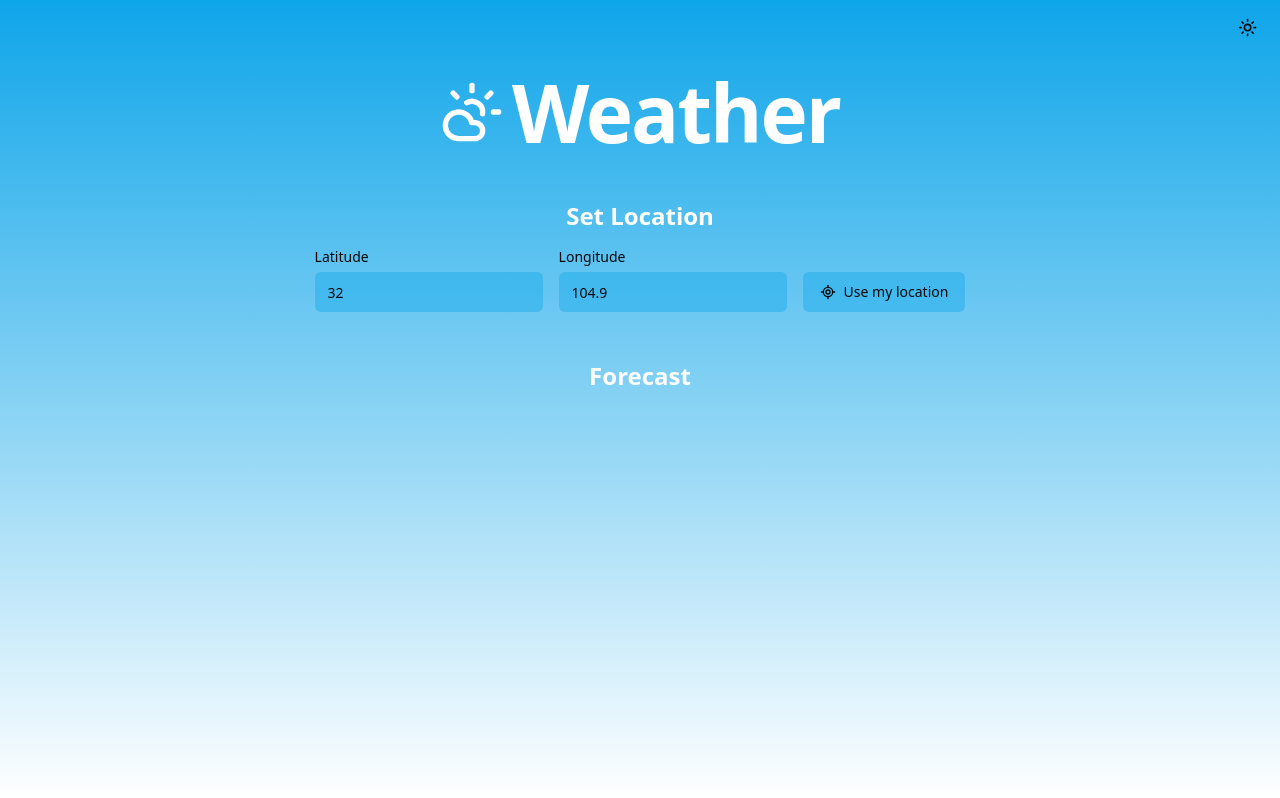
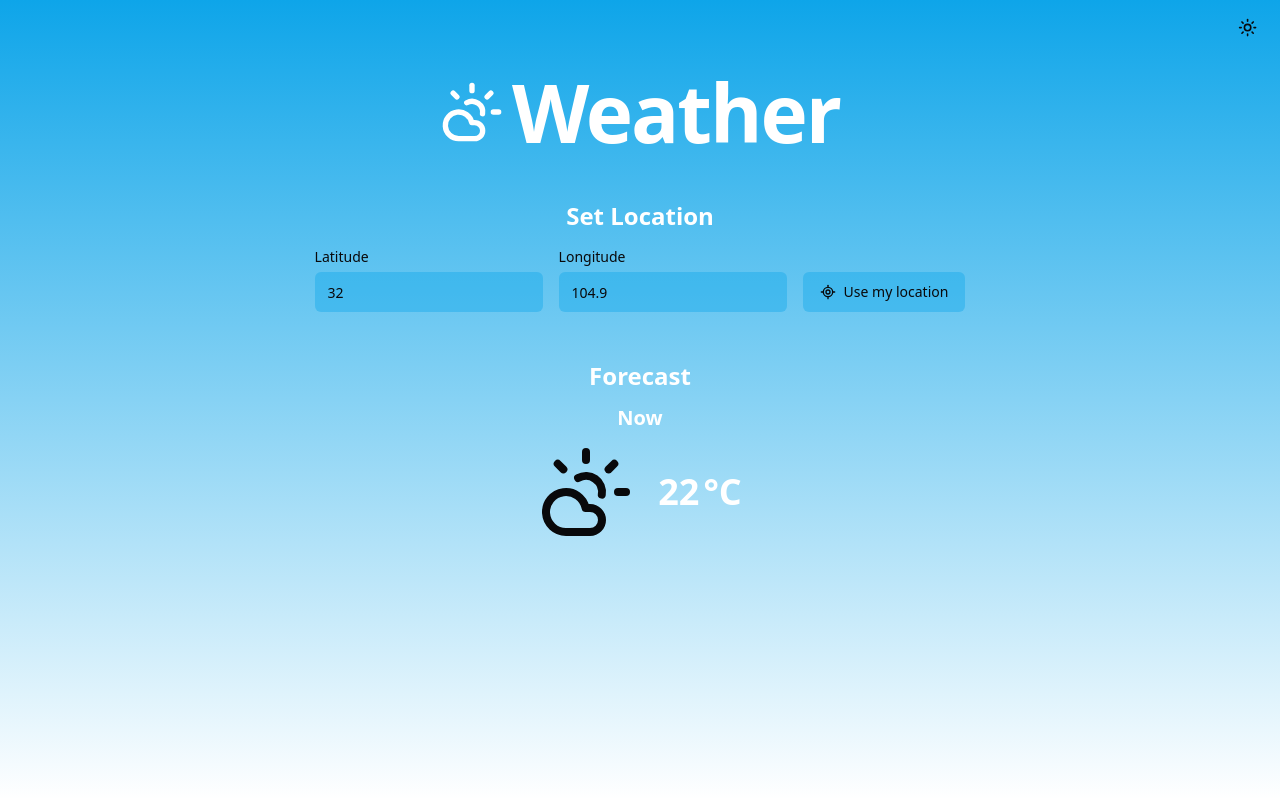
Before and after one commit to timmo001/weather.timmo.dev, a Next.js app: page / in a window 1280 px wide. Built offline with nearby package versions, Linux system fonts and the light colour scheme.

Commit message:
Placeholder

```diff
--- /dev/null
+++ b/src/app/_components/forecast-now.tsx
@@ -0,0 +1,16 @@
+"use client";
+import { CloudSun } from "lucide-react";
+
+export function ForecastNow() {
+  return (
+    <div className="flex flex-row items-stretch gap-6">
+      <div className="flex flex-row items-center gap-1">
+        <CloudSun className="h-24 w-24" />
+      </div>
+      <div className="flex flex-row items-center gap-1">
+        <span className="text-4xl font-bold text-white">22</span>
+        <span className="text-4xl font-bold text-white">°C</span>
+      </div>
+    </div>
+  );
+}
--- a/src/app/page.tsx
+++ b/src/app/page.tsx
@@ -1,5 +1,6 @@
 import { CloudSun } from "lucide-react";
 
+import { ForecastNow } from "~/app/_components/forecast-now";
 import { LocationForm } from "~/app/_components/location-form";
 
 export default function HomePage() {
@@ -18,6 +19,9 @@ export default function HomePage() {
       </section>
       <section className="flex flex-col items-center gap-3 delay-300 duration-300 animate-in fade-in">
         <h2 className="text-2xl font-bold text-white">Forecast</h2>
+        <h3 className="text-xl font-semibold text-white">Now</h3>
+
+        <ForecastNow />
       </section>
     </div>
   );
```
